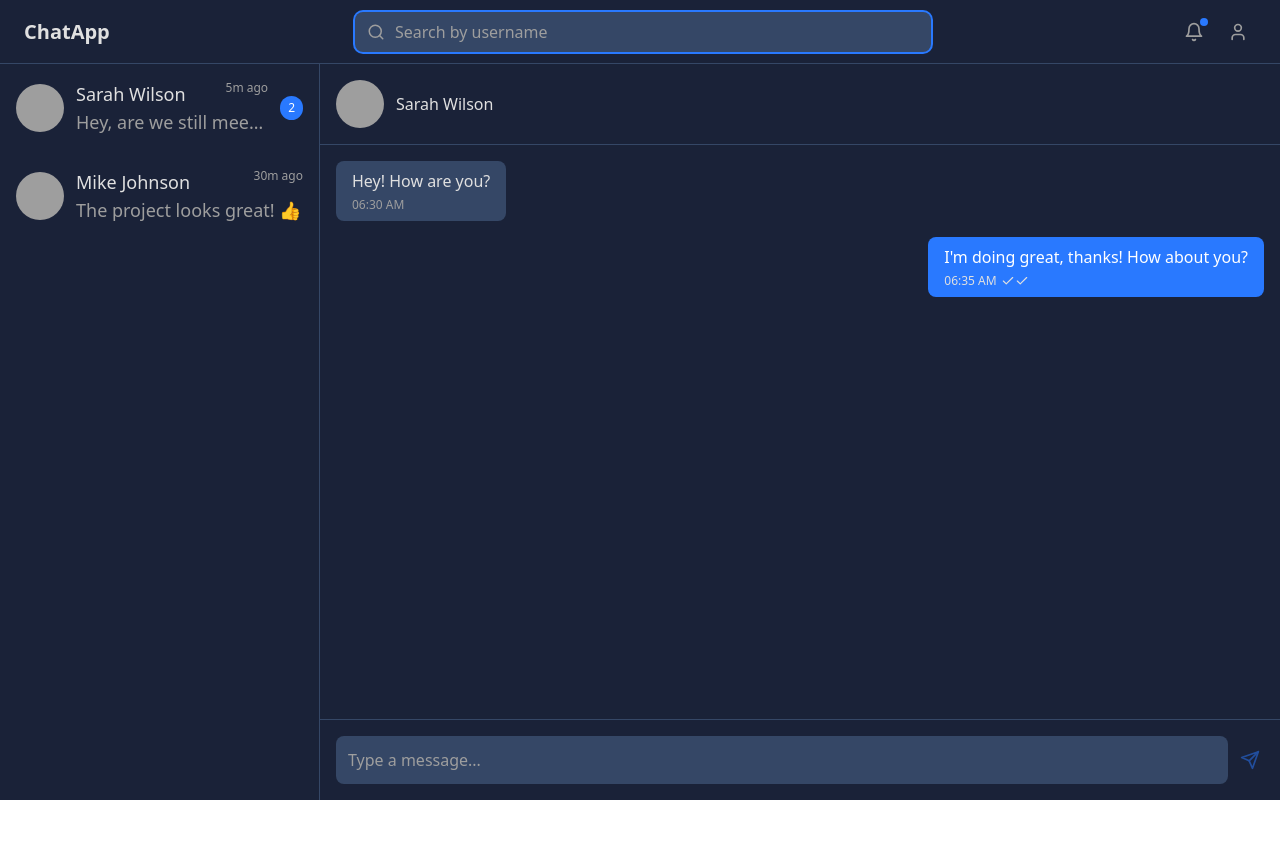
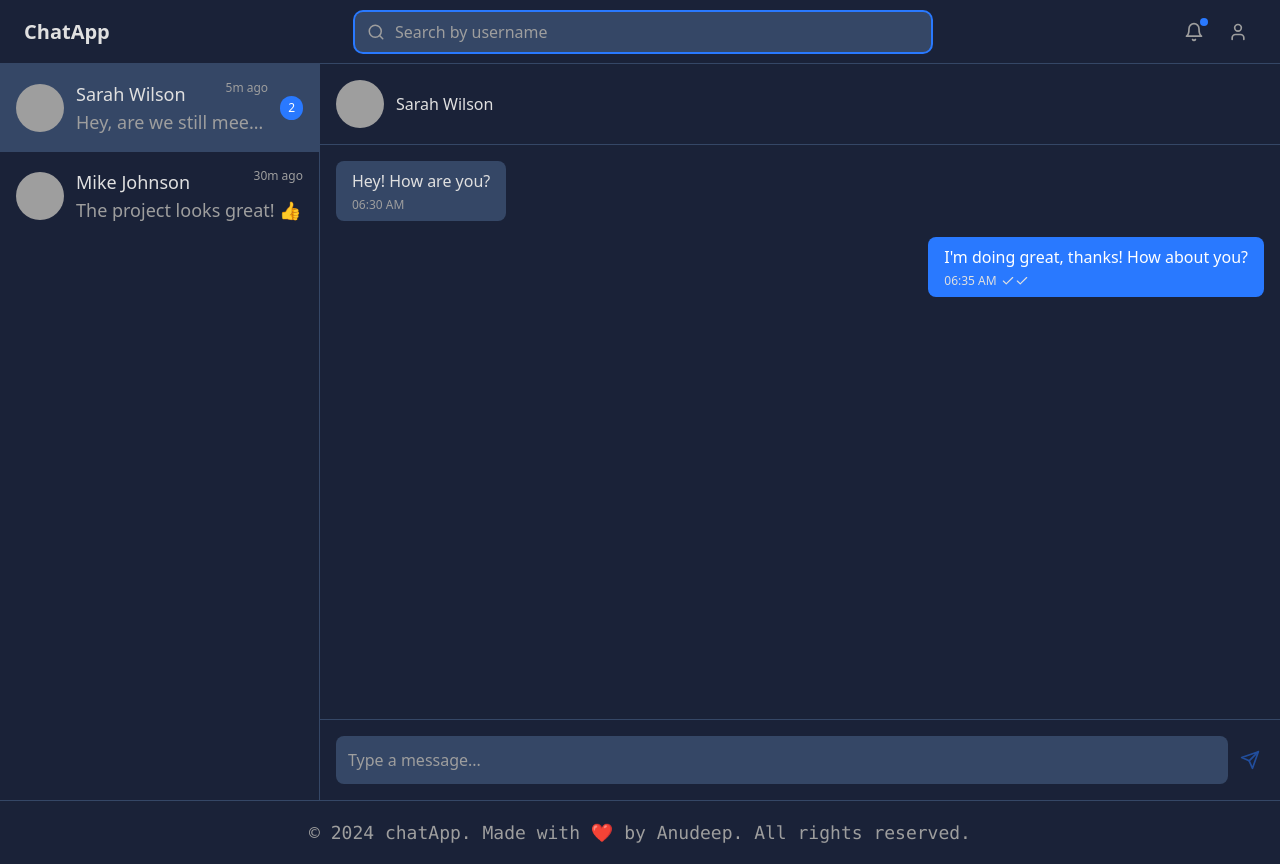
Before and after one commit to anudeep009/Chat-App, a React (Vite) app in the folder client/: page /signin in a window 1280 px wide. Before the commit the page ends 800 px from the top, so only its background shows below. Built offline with nearby package versions, Linux system fonts and the light colour scheme; grey boxes are pictures that could not be loaded.

Commit message:
feat:routes-implemented

```diff
--- a/client/package.json
+++ b/client/package.json
@@ -10,9 +10,11 @@
     "preview": "vite preview"
   },
   "dependencies": {
+    "@types/react-router-dom": "^5.3.3",
     "lucide-react": "^0.344.0",
     "react": "^18.3.1",
-    "react-dom": "^18.3.1"
+    "react-dom": "^18.3.1",
+    "react-router-dom": "^7.0.2"
   },
   "devDependencies": {
     "@eslint/js": "^9.9.1",
--- a/client/src/App.tsx
+++ b/client/src/App.tsx
@@ -1,54 +1,18 @@
-import React, { useState } from 'react';
-import Header from './components/layout/Header';
-import ChatList from './components/chat/ChatList';
-import ChatWindow from './components/chat/ChatWindow';
-import { Menu } from 'lucide-react';
+import { Routes, Route } from "react-router-dom";
+import Layout from "./components/layout/Layout";
+import Signin from "./components/authentication/Signin";
+import Signup from "./components/authentication/Signup";
 
 function App() {
-  const [showSidebar, setShowSidebar] = useState(true);
-  const [isMobileView, setIsMobileView] = useState(window.innerWidth < 768);
-
-  React.useEffect(() => {
-    const handleResize = () => {
-      setIsMobileView(window.innerWidth < 768);
-      if (window.innerWidth >= 768) {
-        setShowSidebar(true);
-      }
-    };
-
-    window.addEventListener('resize', handleResize);
-    return () => window.removeEventListener('resize', handleResize);
-  }, []);
-
   return (
-    <div className="h-screen flex flex-col bg-[#1A2238] text-[#E0E0E0]">
-      <Header onMenuClick={() => setShowSidebar(!showSidebar)} />
-      <div className="flex-1 flex overflow-hidden relative">
-        <aside
-          className={`${
-            isMobileView
-              ? `absolute inset-y-0 left-0 z-30 transform ${
-                  showSidebar ? 'translate-x-0' : '-translate-x-full'
-                }`
-              : 'relative'
-          } w-80 border-r border-[#354766] bg-[#1A2238] transition-transform duration-300 ease-in-out`}
-        >
-          <ChatList onChatSelect={() => isMobileView && setShowSidebar(false)} />
-        </aside>
-
-        {/* Overlay for mobile */}
-        {isMobileView && showSidebar && (
-          <div
-            className="absolute inset-0 bg-black bg-opacity-50 z-20"
-            onClick={() => setShowSidebar(false)}
-          />
-        )}
-
-        <main className="flex-1 flex flex-col min-w-0">
-          <ChatWindow />
-        </main>
-      </div>
-    </div>
+    <>
+    <Routes>
+      <Route path="" element={<Layout />}>
+        <Route path="signin" element={<Signin />} />
+        <Route path="signup" element={<Signup />} />
+      </Route>
+    </Routes>
+    </>
   );
 }
 
--- /dev/null
+++ b/client/src/components/authentication/Signin.tsx
@@ -0,0 +1,9 @@
+
+
+function Signin() {
+  return (
+    <div>Signin</div>
+  )
+}
+
+export default Signin
--- /dev/null
+++ b/client/src/components/authentication/Signup.tsx
@@ -0,0 +1,8 @@
+
+function Signup() {
+  return (
+    <div>Signup</div>
+  )
+}
+
+export default Signup
--- /dev/null
+++ b/client/src/components/layout/Footer.tsx
@@ -0,0 +1,9 @@
+export default function Footer() {
+  return (
+    <footer className="bg-[#1A2238] font-mono border-t border-[#354766] text-[#9E9E9E] flex items-center justify-center h-16 px-4 lg:px-6 relative text-center">
+      <div className="text-sm md:text-base lg:text-lg">
+        &copy; {new Date().getFullYear()} chatApp. Made with ❤️ by Anudeep. All rights reserved.
+      </div>
+    </footer>
+  );
+}
--- a/client/src/components/layout/Header.tsx
+++ b/client/src/components/layout/Header.tsx
@@ -1,8 +1,8 @@
-import React from 'react';
-import { Bell, Search, User, Menu } from 'lucide-react';
-import { NotificationsDropdown } from '../notifications/NotificationsDropdown';
-import { ProfileDropdown } from '../profile/ProfileDropdown';
-import { SearchBar } from '../search/SearchBar';
+import React from "react";
+import { Bell, Search, User, Menu } from "lucide-react";
+import { NotificationsDropdown } from "../notifications/NotificationsDropdown";
+import { ProfileDropdown } from "../profile/ProfileDropdown";
+import { SearchBar } from "../search/SearchBar";
 
 interface HeaderProps {
   onMenuClick: () => void;
@@ -13,17 +13,26 @@ export const Header: React.FC<HeaderProps> = ({ onMenuClick }) => {
   const [showProfile, setShowProfile] = React.useState(false);
   const [showSearch, setShowSearch] = React.useState(false);
 
-  // Close dropdowns when clicking outside
+  const toggleDropdown = (type: "notifications" | "profile") => {
+    if (type === "notifications") {
+      setShowNotifications((prev) => !prev);
+      setShowProfile(false);
+    } else if (type === "profile") {
+      setShowProfile((prev) => !prev);
+      setShowNotifications(false);
+    }
+  };
+
   React.useEffect(() => {
     const handleClickOutside = (event: MouseEvent) => {
-      if (!(event.target as Element).closest('.dropdown-trigger')) {
+      if (!(event.target as Element).closest(".dropdown-trigger")) {
         setShowNotifications(false);
         setShowProfile(false);
       }
     };
 
-    document.addEventListener('click', handleClickOutside);
-    return () => document.removeEventListener('click', handleClickOutside);
+    document.addEventListener("click", handleClickOutside);
+    return () => document.removeEventListener("click", handleClickOutside);
   }, []);
 
   return (
@@ -32,10 +41,13 @@ export const Header: React.FC<HeaderProps> = ({ onMenuClick }) => {
         <button
           onClick={onMenuClick}
           className="p-2 text-[#9E9E9E] hover:text-[#E0E0E0] transition-colors md:hidden"
+          aria-label="Toggle Menu"
         >
           <Menu size={20} />
         </button>
-        <h1 className="text-[#E0E0E0] hidden text-xl md:block font-bold">ChatApp</h1>
+        <h1 className="text-[#E0E0E0] hidden text-xl md:block font-bold">
+          ChatApp
+        </h1>
       </div>
 
       <div className="hidden md:block flex-1 max-w-xl mx-4">
@@ -44,18 +56,19 @@ export const Header: React.FC<HeaderProps> = ({ onMenuClick }) => {
 
       <div className="flex items-center gap-2">
         <button
-          onClick={() => setShowSearch(!showSearch)}
+          onClick={() => setShowSearch((prev) => !prev)}
           className="p-2 text-[#9E9E9E] hover:text-[#E0E0E0] transition-colors md:hidden"
+          aria-label="Search"
         >
           <Search size={20} />
         </button>
         <button
           onClick={(e) => {
             e.stopPropagation();
-            setShowNotifications(!showNotifications);
-            setShowProfile(false);
+            toggleDropdown("notifications");
           }}
           className="dropdown-trigger p-2 text-[#9E9E9E] hover:text-[#E0E0E0] transition-colors relative"
+          aria-label="Notifications"
         >
           <Bell size={20} />
           <span className="absolute top-1 right-1 w-2 h-2 bg-[#2979FF] rounded-full"></span>
@@ -63,10 +76,10 @@ export const Header: React.FC<HeaderProps> = ({ onMenuClick }) => {
         <button
           onClick={(e) => {
             e.stopPropagation();
-            setShowProfile(!showProfile);
-            setShowNotifications(false);
+            toggleDropdown("profile");
           }}
           className="dropdown-trigger p-2 text-[#9E9E9E] hover:text-[#E0E0E0] transition-colors"
+          aria-label="Profile"
         >
           <User size={20} />
         </button>
--- /dev/null
+++ b/client/src/components/layout/Layout.tsx
@@ -0,0 +1,58 @@
+import React, { useState } from 'react';
+import Header from './Header';
+import ChatList from '../chat/ChatList'
+import ChatWindow from '../chat/ChatWindow';
+import Footer from './Footer';
+
+function Layout() {
+  const [showSidebar, setShowSidebar] = useState(true);
+  const [isMobileView, setIsMobileView] = useState(window.innerWidth < 768);
+
+  React.useEffect(() => {
+    const handleResize = () => {
+      setIsMobileView(window.innerWidth < 768);
+      if (window.innerWidth >= 768) {
+        setShowSidebar(true);
+      }
+    };
+
+    window.addEventListener('resize', handleResize);
+    return () => window.removeEventListener('resize', handleResize);
+  }, []);
+
+  return (
+    <>
+    <div className="h-screen flex flex-col bg-[#1A2238] text-[#E0E0E0]">
+      <Header onMenuClick={() => setShowSidebar(!showSidebar)} />
+      <div className="flex-1 flex overflow-hidden relative">
+        <aside
+          className={`${
+            isMobileView
+              ? `absolute inset-y-0 left-0 z-30 transform ${
+                  showSidebar ? 'translate-x-0' : '-translate-x-full'
+                }`
+              : 'relative'
+          } w-80 border-r border-[#354766] bg-[#1A2238] transition-transform duration-300 ease-in-out`}
+        >
+          <ChatList onChatSelect={() => isMobileView && setShowSidebar(false)} />
+        </aside>
+
+        {/* Overlay for mobile */}
+        {isMobileView && showSidebar && (
+          <div
+            className="absolute inset-0 bg-black bg-opacity-50 z-20"
+            onClick={() => setShowSidebar(false)}
+          />
+        )}
+
+        <main className="flex-1 flex flex-col min-w-0">
+          <ChatWindow />
+        </main>
+      </div>
+    </div>
+      <Footer />
+      </>
+  );
+}
+
+export default Layout;
--- /dev/null
+++ b/client/src/components/routes/AppRoutes.tsx
@@ -0,0 +1,13 @@
+import { Outlet } from "react-router-dom";
+import Header from "../layout/Header";
+
+function AppRoutes() {
+  return (
+    <>
+      <Header onMenuClick={() => console.log("Menu clicked")} />
+        <Outlet />
+    </>
+  );
+}
+
+export default AppRoutes;
--- /dev/null
+++ b/client/src/context/UserContext.tsx
@@ -0,0 +1,24 @@
+import React, { createContext, useState, ReactNode } from 'react';
+
+interface UserContextType {
+    userLoggedIn: boolean;
+    setUserLoggedIn: React.Dispatch<React.SetStateAction<boolean>>;
+}
+
+const UserContext = createContext<UserContextType | undefined>(undefined);
+
+interface UserContextProviderProps {
+    children: ReactNode;
+}
+
+function UserContextProvider({ children }: UserContextProviderProps) {
+    const [userLoggedIn, setUserLoggedIn] = useState(false);
+
+    return (
+        <UserContext.Provider value={{ userLoggedIn, setUserLoggedIn }}>
+            {children}
+        </UserContext.Provider>
+    );
+}
+
+export { UserContext, UserContextProvider };
--- a/client/src/main.tsx
+++ b/client/src/main.tsx
@@ -1,10 +1,14 @@
-import { StrictMode } from 'react';
 import { createRoot } from 'react-dom/client';
 import App from './App.tsx';
 import './index.css';
+import { UserContextProvider } from './context/UserContext.tsx'
+import { BrowserRouter } from 'react-router-dom';
+
 
 createRoot(document.getElementById('root')!).render(
-  <StrictMode>
-    <App />
-  </StrictMode>
+  <BrowserRouter>
+    <UserContextProvider>
+      <App />
+    </UserContextProvider>
+  </BrowserRouter>
 );
```
Also changed, not shown: 1 other file (tests, documents, lock files or other folders).
